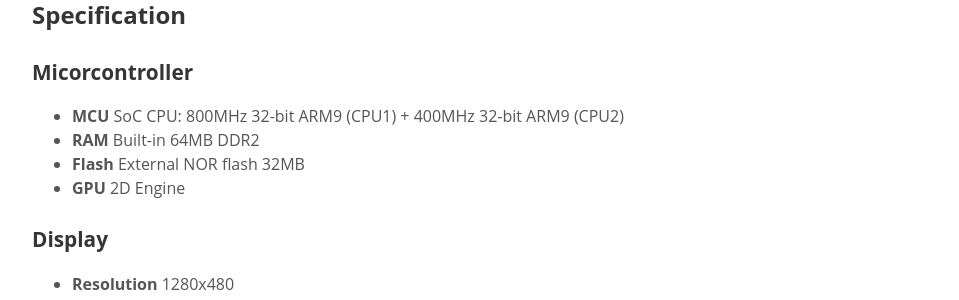
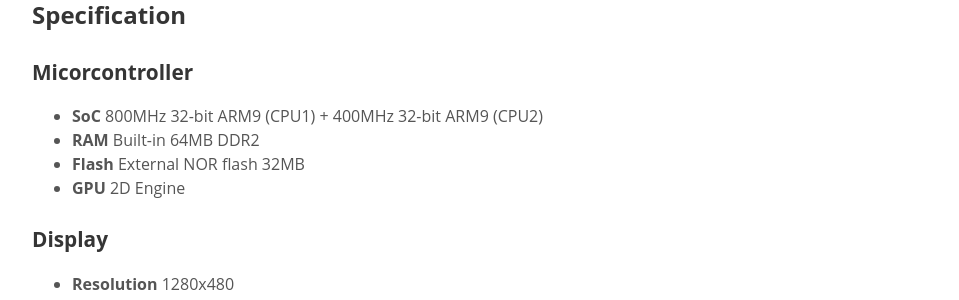
Before and after one commit to lvgl/blog, a Jekyll site: the page built from _posts/2023-03-17-it986x-evb-review.md, in a window 1280 px wide and 900 px high, scrolled down 1079 px. Shown: the part 155-455 px from the top of the window, without its empty margins (158-1117 px from the left). Built offline with Jekyll 4.4.1, drawn with Linux system fonts in a browser that asks for light colours; comment, search, counter and statistics services are not loaded.

Commit message:
ITE fixes

```diff
--- a/_posts/2023-03-17-it986x-evb-review.md
+++ b/_posts/2023-03-17-it986x-evb-review.md
@@ -29,7 +29,7 @@ The IT986x EVB board can be purchased from the manufacturer by contacting them a
 
 ### Micorcontroller
 
-- **MCU** SoC CPU: 800MHz 32-bit ARM9 (CPU1) + 400MHz 32-bit ARM9 (CPU2)
+- **SoC** 800MHz 32-bit ARM9 (CPU1) + 400MHz 32-bit ARM9 (CPU2)
 - **RAM** Built-in 64MB DDR2
 - **Flash** External NOR flash 32MB
 - **GPU** 2D Engine
```
